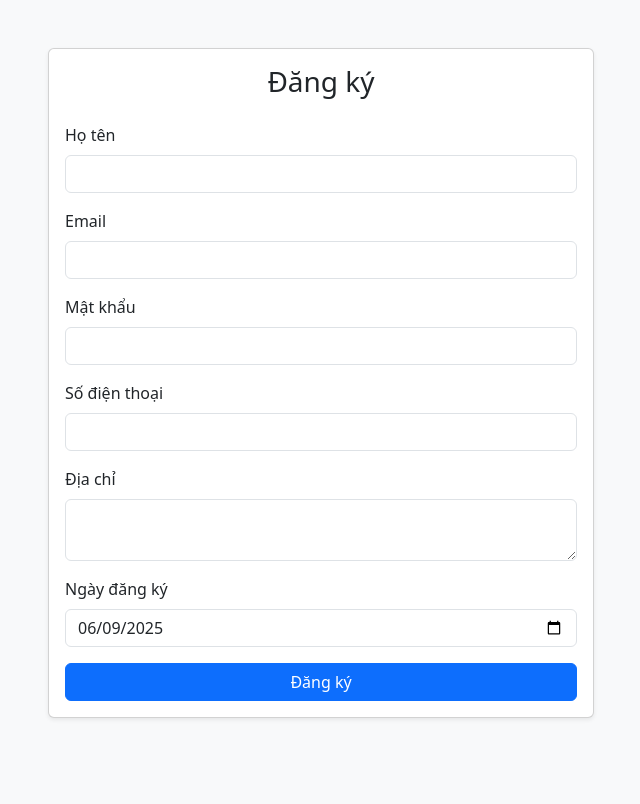
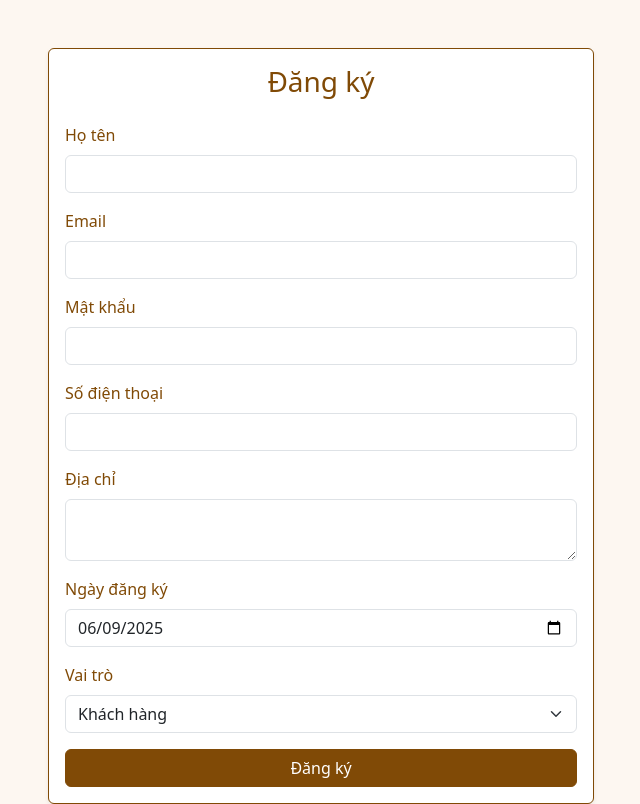
Before and after one commit to mudotet/Alberto-clock, a PHP site: page /register.php in a window 1280 px wide. Shown: the whole page, without its empty margins (319-959 px from the left). Before the commit the page ends 719 px from the top, so only its background shows below. Run offline with PHP 8.4, Linux system fonts and the light colour scheme.

Commit message:
Ínert Role va hoan thien Register Form

```diff
--- a/includes/db_connect.php
+++ b/includes/db_connect.php
@@ -1,18 +1,18 @@
 <?php
-    class Db_connect{
-
-        public static function getConnection(){
+class Db_connect {
+    public static function getConnection() {
         $host = "localhost";
-            $db_name = "alberto_clock";
+        $db_name = "aberto_clock";
         $username = "root";
         $password = "";
         $conn = null;
         try {
-                $conn = new PDO("mysql:host=$host;dbname=$db_name", $username, $password);
+            $conn = new PDO("mysql:host=$host;dbname=$db_name;charset=utf8", $username, $password);
             $conn->setAttribute(PDO::ATTR_ERRMODE, PDO::ERRMODE_EXCEPTION);
         } catch(PDOException $exception){
             echo "Connection error: " . $exception->getMessage();
         }
+        return $conn; // ✅ Quan trọng!
     }
 }
 ?>
--- a/views/register.php
+++ b/views/register.php
@@ -1,3 +1,42 @@
+<?php
+require_once '../includes/db_connect.php'; // Nhúng file kết nối PDO
+
+if ($_SERVER["REQUEST_METHOD"] == "POST") {
+    $name       = $_POST["name"];
+    $email      = $_POST["email"];
+    $password   = $_POST["password"];
+    $phone      = $_POST["phone"];
+    $address    = $_POST["address"];
+    $created_at = $_POST["created_at"];
+    $role_id    = $_POST["role_id"];
+
+    $hashed_password = password_hash($password, PASSWORD_DEFAULT);
+
+    try {
+        $pdo = Db_connect::getConnection(); // Lấy kết nối
+
+        $sql = "INSERT INTO users (email, password, role_id, name, phone_number, address, registration_date)
+                VALUES (:email, :password, :role_id, :name, :phone, :address, :created_at)";
+
+        $stmt = $pdo->prepare($sql);
+        $stmt->execute([
+            ':email'      => $email,
+            ':password'   => $hashed_password,
+            ':role_id'    => $role_id,
+            ':name'       => $name,
+            ':phone'      => $phone,
+            ':address'    => $address,
+            ':created_at' => $created_at
+        ]);
+
+        echo "<script>alert('Đăng ký thành công!'); window.location.href='register.html';</script>";
+    } catch (PDOException $e) {
+        echo "<script>alert('Lỗi khi đăng ký: " . $e->getMessage() . "'); window.history.back();</script>";
+    }
+}
+?>
+
+
 <!DOCTYPE html>
 <html lang="vi">
 <head>
@@ -5,8 +44,31 @@
   <meta name="viewport" content="width=device-width, initial-scale=1.0"/>
   <title>Đăng ký tài khoản</title>
   <link href="https://cdn.jsdelivr.net/npm/bootstrap@5.3.6/dist/css/bootstrap.min.css" rel="stylesheet" />
+  <style>
+    body {
+      background-color: #fdf7f1;
+    }
+    .card {
+      border: 1px solid #804a06;
+    }
+    .card-title {
+      color: #804a06;
+    }
+    .btn-primary {
+      background-color: #804a06;
+      border-color: #804a06;
+    }
+    .btn-primary:hover {
+      background-color: #a05d14;
+      border-color: #a05d14;
+    }
+    label {
+      color: #804a06;
+      font-weight: 500;
+    }
+  </style>
 </head>
-<body class="bg-light">
+<body>
 
 <div class="container">
   <div class="row justify-content-center mt-5">
@@ -45,6 +107,14 @@
               <input type="date" class="form-control" name="created_at" value="<?= date('Y-m-d') ?>" required>
             </div>
 
+            <div class="mb-3">
+              <label for="role_id" class="form-label">Vai trò</label>
+              <select class="form-select" name="role_id" required>
+                <option value="2" selected>Khách hàng</option>
+                <option value="1">Quản trị viên</option>
+              </select>
+            </div>
+
             <button type="submit" class="btn btn-primary w-100">Đăng ký</button>
           </form>
         </div>
```
Also changed, not shown: assets/db/insert_watches_data.sql (+7 -0 lines). Lines whose indentation alone changed are shown as unchanged.
